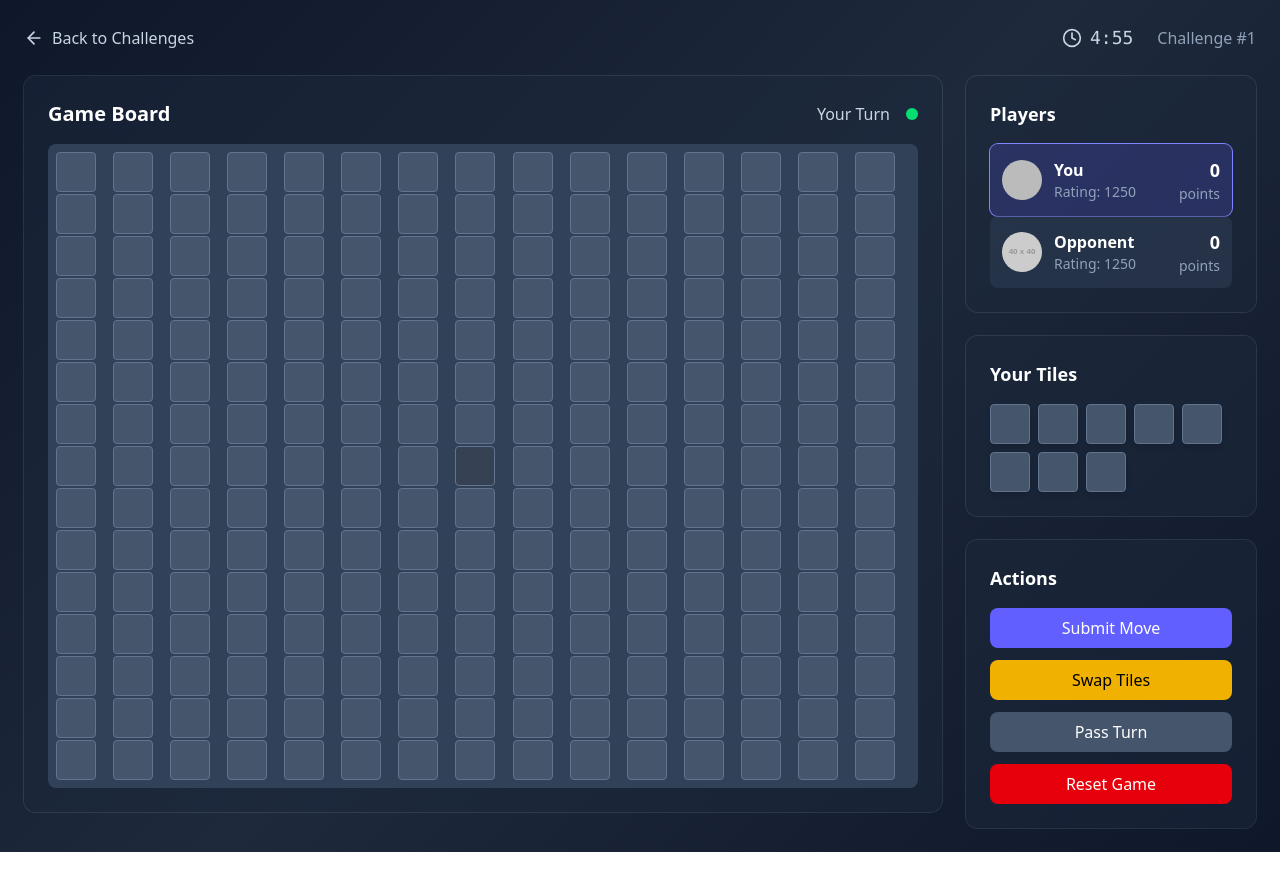
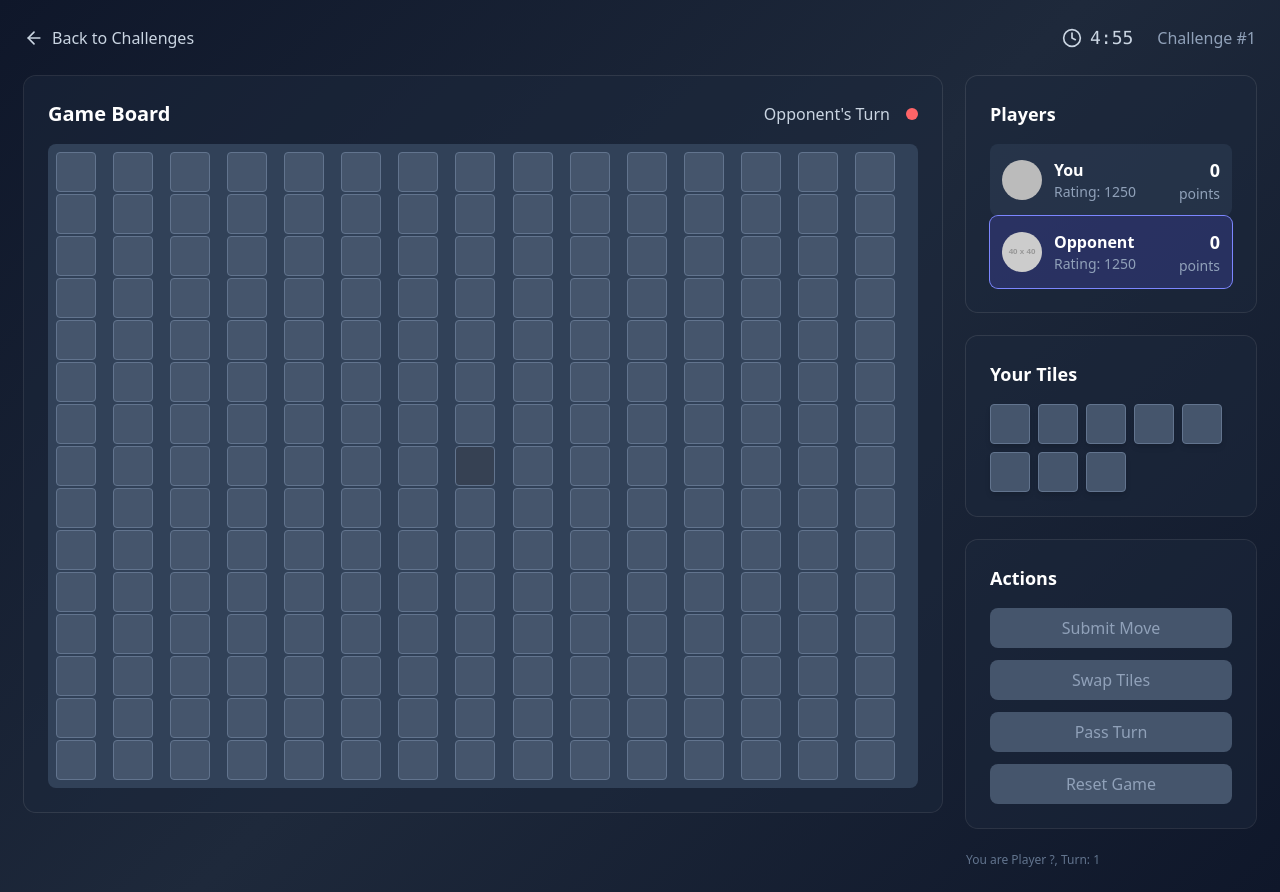
Before and after one commit to saugatlamichhane/equatix.io-frontend, a React (Vite) app: page /challenge/1 in a window 1280 px wide. Before the commit the page ends 852 px from the top, so only its background shows below. Built offline with nearby package versions, Linux system fonts and the light colour scheme; no server answers; sample sign-in values are in the browser's storage.

Commit message:
challenge turn

```diff
--- a/src/pages/ChallengeGamePage.jsx
+++ b/src/pages/ChallengeGamePage.jsx
@@ -12,11 +12,14 @@ const ChallengeGamePage = () => {
   const { user } = useAuth();
 
   const [board, setBoard] = useState(
-    Array(BOARD_SIZE).fill(null).map(() => Array(BOARD_SIZE).fill(null))
+    Array(BOARD_SIZE)
+      .fill(null)
+      .map(() => Array(BOARD_SIZE).fill(null))
   );
   const [rack, setRack] = useState(Array(RACK_SIZE).fill(null));
   const [scores, setScores] = useState({ player: 0, opponent: 0 });
   const [turn, setTurn] = useState(1);
+  const [playerNumber, setPlayerNumber] = useState(null);
   const [selectedTiles, setSelectedTiles] = useState([]);
   const [timeLeft, setTimeLeft] = useState(300); // 5 minutes
   const [status, setStatus] = useState("in_progress");
@@ -34,11 +37,13 @@ const ChallengeGamePage = () => {
   const allowDrop = (e) => e.preventDefault();
 
   const handleDragStart = (e, tile, rackIndex) => {
+    if (turn !== playerNumber) return; // Not your turn
     e.dataTransfer.setData("tile", tile);
     e.dataTransfer.setData("rackIndex", rackIndex);
   };
 
   const handleDrop = (e, row, col) => {
+    if (turn !== playerNumber) return; // Not your turn
     e.preventDefault();
     const tile = e.dataTransfer.getData("tile");
     const rackIndex = e.dataTransfer.getData("rackIndex");
@@ -74,10 +79,23 @@ const ChallengeGamePage = () => {
     }
   };
 
-  const handleSubmitMove = () => sendCommand("evaluate");
-  const handlePass = () => sendCommand("pass");
-  const handleReset = () => sendCommand("reset");
+  const handleSubmitMove = () => {
+    if (turn !== playerNumber) return;
+    sendCommand("evaluate");
+  };
+
+  const handlePass = () => {
+    if (turn !== playerNumber) return;
+    sendCommand("pass");
+  };
+
+  const handleReset = () => {
+    if (turn !== playerNumber) return;
+    sendCommand("reset");
+  };
+
   const handleSwap = () => {
+    if (turn !== playerNumber) return;
     if (selectedTiles.length > 0) {
       sendCommand("swap", { tiles: selectedTiles });
       setSelectedTiles([]);
@@ -99,6 +117,7 @@ const ChallengeGamePage = () => {
         if (data.type === "init" && Array.isArray(data.rack)) {
           setRack(data.rack);
           setTurn(data.turn);
+          setPlayerNumber(data.sent); // ← player number from backend
         }
 
         if (data.type === "rack" && Array.isArray(data.rack)) {
@@ -166,6 +185,8 @@ const ChallengeGamePage = () => {
     return `${mins}:${secs.toString().padStart(2, "0")}`;
   };
 
+  const isMyTurn = turn === playerNumber;
+
   return (
     <div className="min-h-screen p-6">
       <div className="max-w-7xl mx-auto">
@@ -198,11 +219,11 @@ const ChallengeGamePage = () => {
                 <h2 className="text-xl font-semibold text-white">Game Board</h2>
                 <div className="flex items-center gap-4">
                   <div className="text-slate-300">
-                    {turn === 1 ? "Your Turn" : "Opponent's Turn"}
+                    {isMyTurn ? "Your Turn" : "Opponent's Turn"}
                   </div>
                   <div
                     className={`w-3 h-3 rounded-full ${
-                      turn === 1 ? "bg-green-400" : "bg-red-400"
+                      isMyTurn ? "bg-green-400 animate-pulse" : "bg-red-400"
                     }`}
                   />
                 </div>
@@ -239,7 +260,7 @@ const ChallengeGamePage = () => {
               {/* You */}
               <div
                 className={`p-3 rounded-lg ${
-                  turn === 1
+                  isMyTurn
                     ? "bg-indigo-500/20 ring-1 ring-indigo-400"
                     : "bg-slate-700/50"
                 }`}
@@ -268,7 +289,7 @@ const ChallengeGamePage = () => {
               {/* Opponent */}
               <div
                 className={`p-3 rounded-lg ${
-                  turn !== 1
+                  !isMyTurn
                     ? "bg-indigo-500/20 ring-1 ring-indigo-400"
                     : "bg-slate-700/50"
                 }`}
@@ -306,22 +327,23 @@ const ChallengeGamePage = () => {
                 {rack.map((tile, idx) => (
                   <div
                     key={idx}
-                    draggable={!!tile}
+                    draggable={isMyTurn && !!tile}
                     onDragStart={(e) => handleDragStart(e, tile, idx)}
                     onClick={() => {
-                      if (tile) {
-                        setSelectedTiles((prev) =>
-                          prev.includes(tile)
-                            ? prev.filter((t) => t !== tile)
-                            : [...prev, tile]
-                        );
-                      }
+                      if (!isMyTurn || !tile) return;
+                      setSelectedTiles((prev) =>
+                        prev.includes(tile)
+                          ? prev.filter((t) => t !== tile)
+                          : [...prev, tile]
+                      );
                     }}
                     className={`w-10 h-10 flex items-center justify-center border rounded text-lg font-bold shadow-md transition-all ${
                       tile
                         ? selectedTiles.includes(tile)
                           ? "bg-yellow-500 text-black border-yellow-400"
-                          : "cursor-move bg-indigo-500 text-white border-indigo-400 hover:bg-indigo-600"
+                          : isMyTurn
+                          ? "cursor-move bg-indigo-500 text-white border-indigo-400 hover:bg-indigo-600"
+                          : "bg-slate-500 text-white border-slate-400 cursor-not-allowed opacity-60"
                         : "bg-slate-600 border-slate-500"
                     }`}
                   >
@@ -337,29 +359,54 @@ const ChallengeGamePage = () => {
               <div className="space-y-3">
                 <button
                   onClick={handleSubmitMove}
-                  className="w-full bg-indigo-500 hover:bg-indigo-600 text-white py-2 px-4 rounded-lg"
+                  disabled={!isMyTurn}
+                  className={`w-full py-2 px-4 rounded-lg ${
+                    isMyTurn
+                      ? "bg-indigo-500 hover:bg-indigo-600 text-white"
+                      : "bg-slate-600 text-slate-400 cursor-not-allowed"
+                  }`}
                 >
                   Submit Move
                 </button>
                 <button
                   onClick={handleSwap}
-                  className="w-full bg-yellow-500 hover:bg-yellow-600 text-black py-2 px-4 rounded-lg"
+                  disabled={!isMyTurn}
+                  className={`w-full py-2 px-4 rounded-lg ${
+                    isMyTurn
+                      ? "bg-yellow-500 hover:bg-yellow-600 text-black"
+                      : "bg-slate-600 text-slate-400 cursor-not-allowed"
+                  }`}
                 >
                   Swap Tiles
                 </button>
                 <button
                   onClick={handlePass}
-                  className="w-full bg-slate-600 hover:bg-slate-700 text-white py-2 px-4 rounded-lg"
+                  disabled={!isMyTurn}
+                  className={`w-full py-2 px-4 rounded-lg ${
+                    isMyTurn
+                      ? "bg-slate-600 hover:bg-slate-700 text-white"
+                      : "bg-slate-600 text-slate-400 cursor-not-allowed"
+                  }`}
                 >
                   Pass Turn
                 </button>
                 <button
                   onClick={handleReset}
-                  className="w-full bg-red-600 hover:bg-red-700 text-white py-2 px-4 rounded-lg"
+                  disabled={!isMyTurn}
+                  className={`w-full py-2 px-4 rounded-lg ${
+                    isMyTurn
+                      ? "bg-red-600 hover:bg-red-700 text-white"
+                      : "bg-slate-600 text-slate-400 cursor-not-allowed"
+                  }`}
                 >
                   Reset Game
                 </button>
               </div>
+            </div>
+
+            {/* Debug Info (optional) */}
+            <div className="text-xs text-slate-500 mt-2">
+              You are Player {playerNumber ?? "?"}, Turn: {turn}
             </div>
           </div>
         </div>
```
